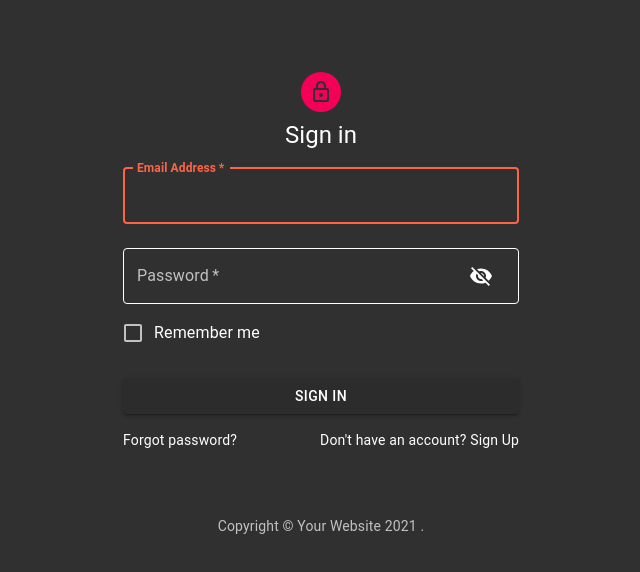
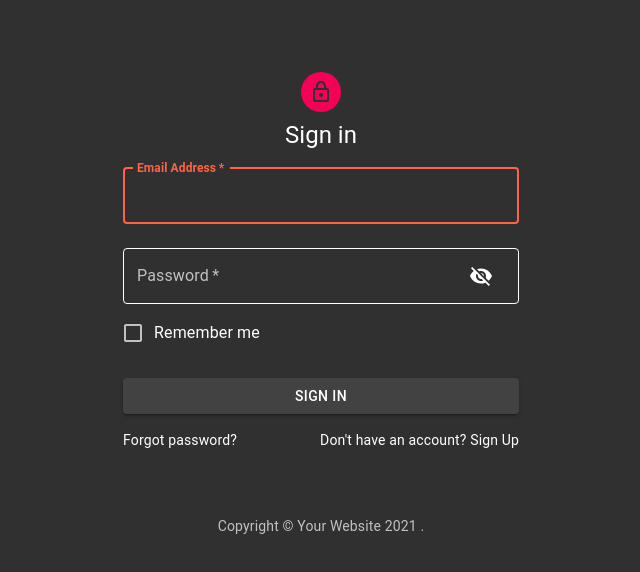
Before and after one commit to gene222-arch/netflix-clone-admin-dashboard, a React (Create React App) app: page /auth/sign-in in a window 1280 px wide. Shown: the top 572 px of the page, without its empty margins (319-959 px from the left). Built offline with nearby package versions, Linux system fonts and the light colour scheme.

Commit message:
feat: update constant Color file

```diff
--- a/src/config/MuiTheme.js
+++ b/src/config/MuiTheme.js
@@ -4,7 +4,7 @@ import Colors from './../constants/Colors';
 const THEME = createMuiTheme({
 	palette: {
 		primary: {
-			main: Colors.darkGrey,
+			main: Colors.darkMode,
 		},
 		type: 'dark'
 	},
--- a/src/constants/Colors.js
+++ b/src/constants/Colors.js
@@ -1,9 +1,10 @@
 
 
 const Colors = {
-    darkMode: '#141414',
+    darkMode: '#424242', // #141414
     darkGrey: '#2c2c2c',
     netflixRed: '#E50914',
+    lightDarkGrey: '#424242',
     grey: '#999',
     tomato: '#ff6347',
     white: '#FFFFFF',
```
